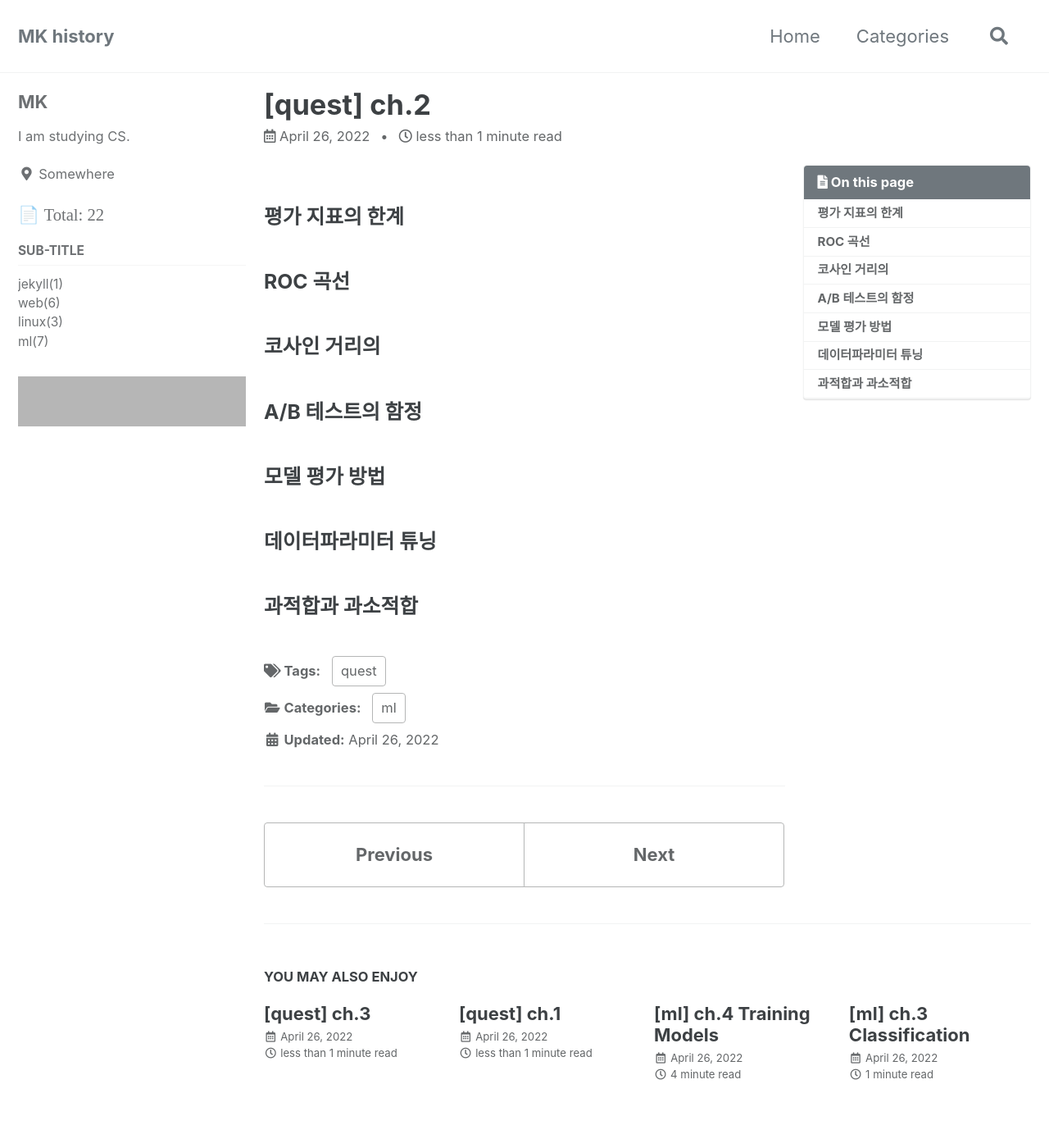
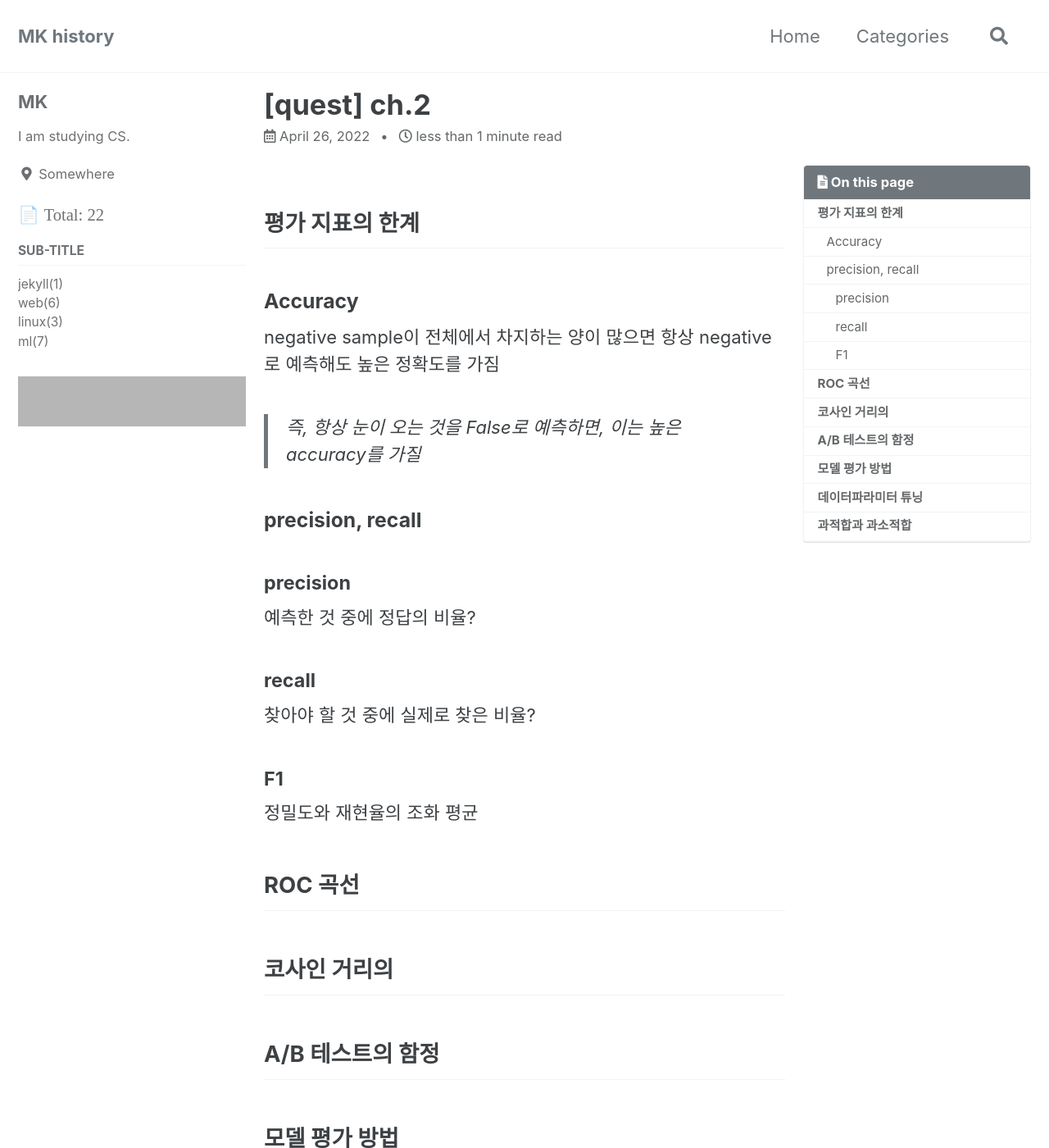
Before and after one commit to MK-43/mk-43.github.io, a Jekyll site: the page built from _posts/ml/quest-for-ml/2022-04-26-quest-ch-2.md, in a window 1280 px wide and 1400 px high. Shown: the whole window at 82% size. Built offline with Jekyll 4.4.1, drawn with Linux system fonts in a browser that asks for light colours; cached includes are drawn as plain includes; grey boxes are pictures that could not be loaded.

```diff
--- a/_includes/head/custom.html
+++ b/_includes/head/custom.html
@@ -18,7 +19,7 @@
   });
 </script>
 
-<script src='https://cdnjs.cloudflare.com/ajax/libs/mathjax/2.7.7/latest.js?config=TeX-MML-AM_CHTML' async></script>
+<script src='https://cdnjs.cloudflare.com/ajax/libs/mathjax/2.7.7/latest.js?config=TeX-MML-AM_CHTML' async></script> -->
 
 <!-- insert favicons. use https://realfavicongenerator.net/ -->
 
--- a/_layouts/default.html
+++ b/_layouts/default.html
@@ -12,6 +12,9 @@
   <head>
     {% include head.html %}
     {% include head/custom.html %}
+    {% if page.use_math %}
+      {% include mathjax_support.html %}
+    {% endif %}
   </head>
 
   <body class="layout--{{ page.layout | default: layout.layout }}{% if page.classes or layout.classes %}{{ page.classes | default: layout.classes | join: ' ' | prepend: ' ' }}{% endif %}">
--- a/_posts/ml/quest-for-ml/2022-04-26-quest-ch-2.md
+++ b/_posts/ml/quest-for-ml/2022-04-26-quest-ch-2.md
@@ -14,16 +14,35 @@ date: 2022-04-26
 last_modified_at: 2022-04-26
 ---
 
-### 평가 지표의 한계
+## 평가 지표의 한계
 
-### ROC 곡선
+### Accuracy
 
-### 코사인 거리의
+negative sample이 전체에서 차지하는 양이 많으면 항상 negative로 예측해도 높은 정확도를 가짐
+> 즉, 항상 눈이 오는 것을 False로 예측하면, 이는 높은 accuracy를 가질
 
-### A/B 테스트의 함정
+### precision, recall
 
-### 모델 평가 방법
+#### precision
 
-### 데이터파라미터 튜닝
+예측한 것 중에 정답의 비율?
 
-### 과적합과 과소적합
+#### recall
+
+찾아야 할 것 중에 실제로 찾은 비율?
+
+#### F1
+
+정밀도와 재현율의 조화 평균
+
+## ROC 곡선
+
+## 코사인 거리의
+
+## A/B 테스트의 함정
+
+## 모델 평가 방법
+
+## 데이터파라미터 튜닝
+
+## 과적합과 과소적합
```
Also changed, not shown: other parts of _includes/head/custom.html (+3 -2 lines), _includes/mathjax_support.html (added, +8 -0 lines), _posts/blog/2022-04-21-latex-math.md (+9 -0 lines), _posts/ml/hands-on/2022-04-26-hands-on-ml-ch4-training-models.md (+60 -5 lines), _posts/ml/quest-for-ml/2022-04-26-quest-ch-1.md (+16 -2 lines).
